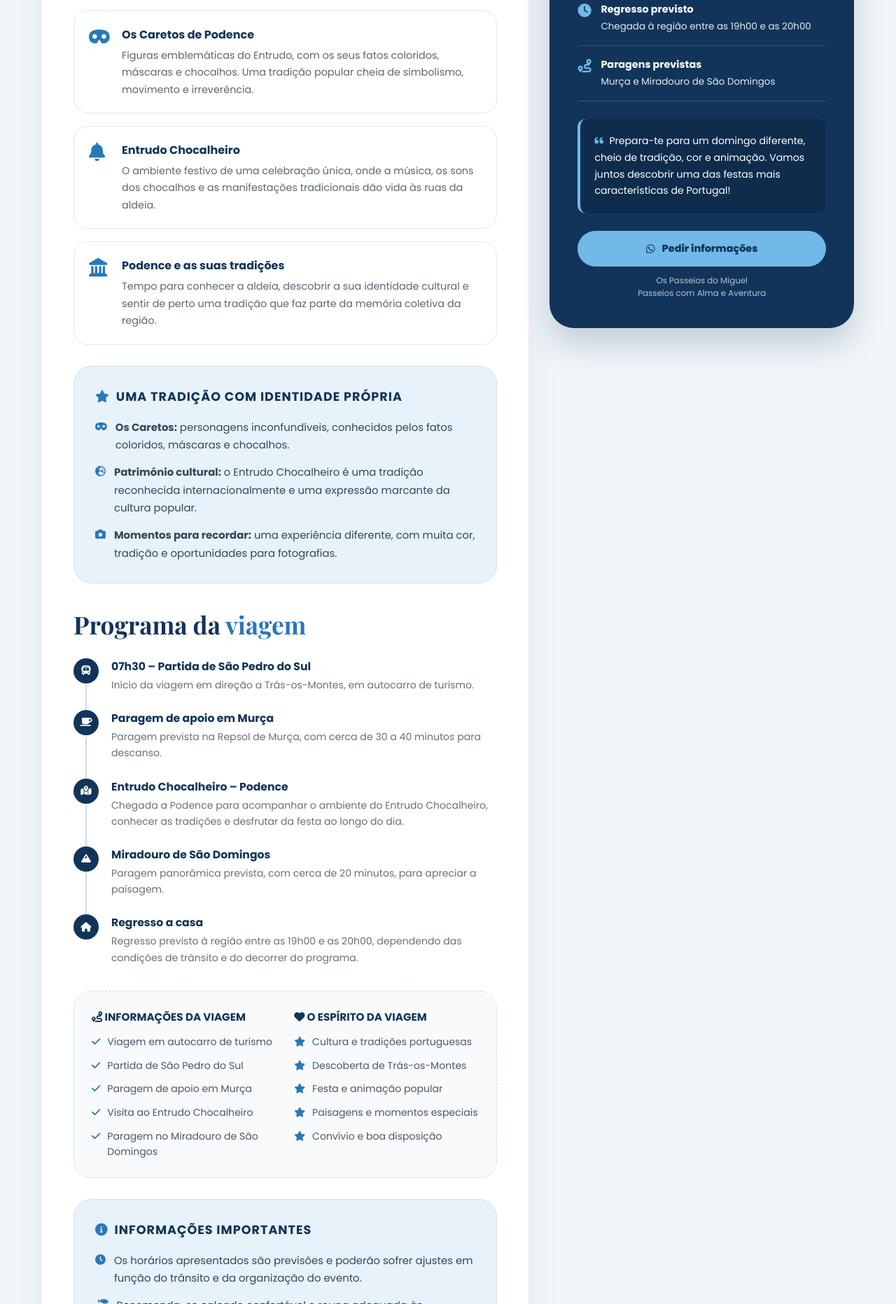
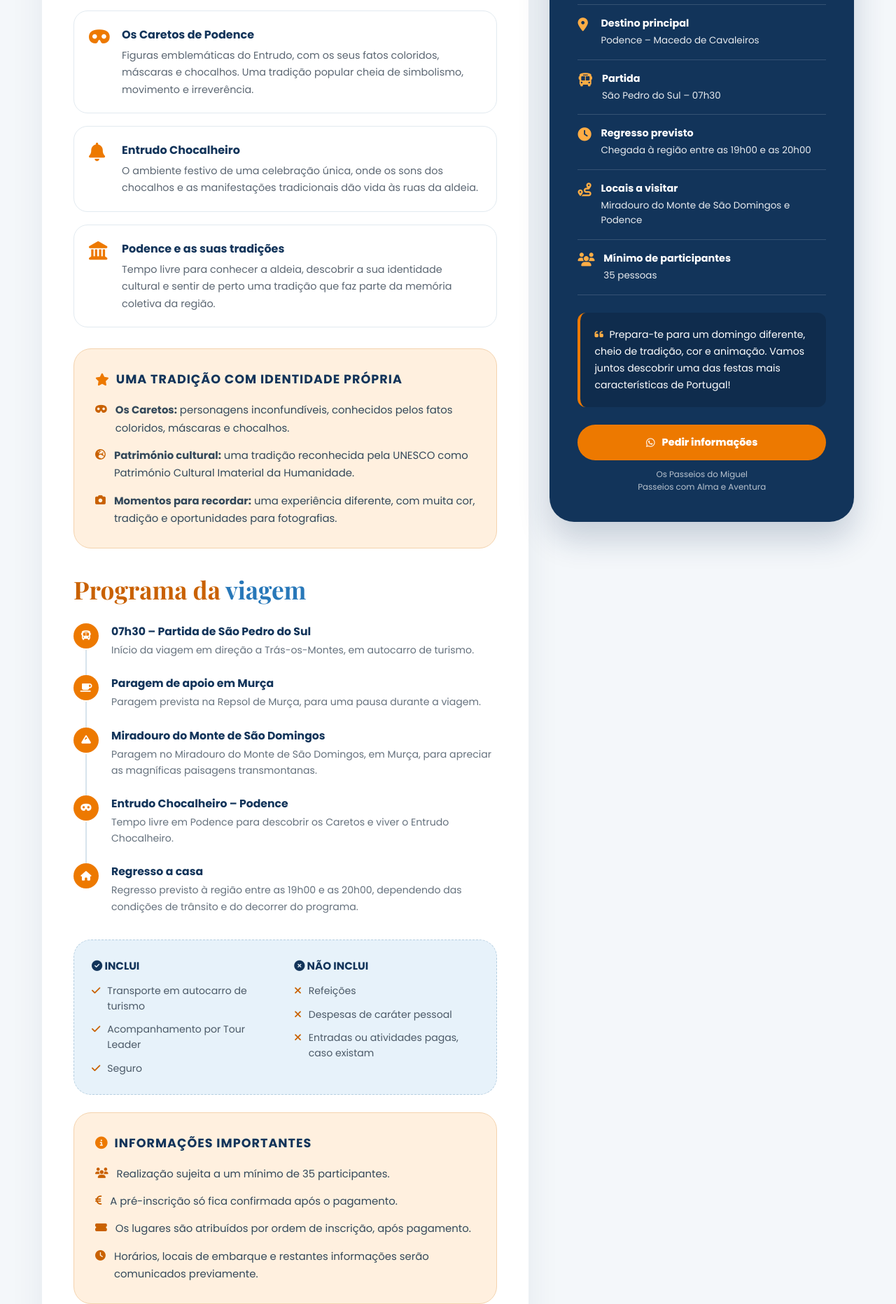
Before and after one commit to MiguelFigueiredo94/passeiosdomiguel, a plain HTML site: page podence2027.html in a window 1280 px wide. Shown: the part 936-2800 px from the top of the page at 70% size. Drawn offline with nearby package versions, Linux system fonts and the light colour scheme.

Commit message:
Update podence2027.html

```diff
--- a/podence2027.html
+++ b/podence2027.html
@@ -12,21 +12,25 @@
 
     <meta charset="UTF-8">
     <meta name="viewport" content="width=device-width, initial-scale=1.0">
-    <meta name="description" content="Vem descobrir o Entrudo Chocalheiro de Podence, uma das tradições mais emblemáticas de Portugal. Passeio a 7 de fevereiro de 2027 com Os Passeios do Miguel.">
+
+    <meta name="description" content="Vem descobrir o Entrudo Chocalheiro de Podence a 7 de fevereiro de 2027. Um dia de tradição, cultura e animação por 35€ por pessoa, com Os Passeios do Miguel.">
+
     <title>Entrudo Chocalheiro de Podence – 07 de fevereiro de 2027 | Os Passeios do Miguel</title>
 
     <link href="https://fonts.googleapis.com/css2?family=Poppins:wght@300;400;600;700;800&family=Playfair+Display:wght@700;900&display=swap" rel="stylesheet">
+
     <link rel="stylesheet" href="https://cdnjs.cloudflare.com/ajax/libs/font-awesome/6.5.1/css/all.min.css">
 
     <style>
         :root {
-            --primary-color: #12345a;
-            --secondary-blue: #2878b9;
-            --accent-blue: #70b9e8;
-            --bg-light: #f1f6fa;
+            --primary-color: #ed7900;
+            --orange-dark: #c96100;
+            --orange-light: #fff0df;
+            --blue-dark: #12345a;
+            --blue-medium: #2878b9;
+            --blue-light: #e7f2fa;
+            --bg-light: #f4f7fa;
             --text-dark: #263747;
-            --light-blue-bg: #e7f2fa;
-            --border-blue: #d3e4f0;
             --white: #ffffff;
         }
 
@@ -44,13 +48,15 @@
             padding-bottom: 40px;
         }
 
+        /* BOTÃO VOLTAR */
+
         .btn-voltar {
             position: fixed;
             top: 25px;
             left: 25px;
             z-index: 1001;
             background: white;
-            color: var(--primary-color);
+            color: var(--blue-dark);
             width: 50px;
             height: 50px;
             border-radius: 50%;
@@ -63,18 +69,20 @@
         }
 
         .btn-voltar:hover {
-            background: var(--primary-color);
+            background: var(--blue-dark);
             color: white;
             transform: translateX(-5px);
         }
+
+        /* CABEÇALHO */
 
         .hero {
             min-height: 470px;
             height: 62vh;
             background:
-                radial-gradient(circle at 80% 20%, rgba(112,185,232,0.35), transparent 30%),
-                radial-gradient(circle at 15% 85%, rgba(40,120,185,0.4), transparent 35%),
-                linear-gradient(135deg, #0b203b 0%, #12345a 48%, #2878b9 100%);
+                radial-gradient(circle at 85% 15%, rgba(255,255,255,0.2), transparent 30%),
+                radial-gradient(circle at 10% 90%, rgba(18,52,90,0.3), transparent 35%),
+                linear-gradient(135deg, #c96100 0%, #ed7900 55%, #ffad45 100%);
             display: flex;
             flex-direction: column;
             justify-content: center;
@@ -92,7 +100,7 @@
         .hero::after {
             content: '';
             position: absolute;
-            border: 1px solid rgba(255,255,255,0.12);
+            border: 2px solid rgba(255,255,255,0.15);
             border-radius: 50%;
             pointer-events: none;
         }
@@ -123,7 +131,7 @@
             font-weight: 900;
             line-height: 1.1;
             margin-bottom: 20px;
-            text-shadow: 2px 2px 15px rgba(0,0,0,0.35);
+            text-shadow: 2px 2px 15px rgba(0,0,0,0.3);
             color: #fff;
         }
 
@@ -132,8 +140,8 @@
             max-width: 700px;
             margin: 0 auto 25px;
             line-height: 1.7;
-            color: rgba(255,255,255,0.9);
-            font-weight: 300;
+            color: rgba(255,255,255,0.95);
+            font-weight: 400;
         }
 
         .data-badge {
@@ -141,14 +149,13 @@
             align-items: center;
             gap: 10px;
             font-size: 1.05em;
-            background: rgba(255,255,255,0.15);
-            backdrop-filter: blur(8px);
+            background: var(--blue-dark);
             color: white;
             padding: 11px 28px;
             border: 1px solid rgba(255,255,255,0.35);
             border-radius: 50px;
             font-weight: 600;
-            box-shadow: 0 4px 15px rgba(0,0,0,0.15);
+            box-shadow: 0 4px 15px rgba(0,0,0,0.18);
         }
 
         .evento-badge {
@@ -157,15 +164,17 @@
             gap: 9px;
             margin-bottom: 24px;
             padding: 10px 22px;
-            background: var(--accent-blue);
-            color: var(--primary-color);
+            background: white;
+            color: var(--blue-dark);
             border-radius: 50px;
             font-size: 0.78em;
             font-weight: 800;
             letter-spacing: 1.5px;
             text-transform: uppercase;
-            box-shadow: 0 5px 20px rgba(0,0,0,0.2);
+            box-shadow: 0 5px 20px rgba(0,0,0,0.15);
         }
+
+        /* ESTRUTURA PRINCIPAL */
 
         .wrapper {
             max-width: 1200px;
@@ -187,13 +196,13 @@
 
         .title-sec {
             font-family: 'Playfair Display', serif;
-            color: var(--primary-color);
+            color: var(--orange-dark);
             font-size: 2.2em;
             margin-bottom: 25px;
         }
 
         .title-sec span {
-            color: var(--secondary-blue);
+            color: var(--blue-medium);
         }
 
         .intro-text {
@@ -207,11 +216,13 @@
         .section-heading {
             font-size: 1.2em;
             margin-bottom: 20px;
-            color: var(--primary-color);
-            border-left: 4px solid var(--secondary-blue);
+            color: var(--blue-dark);
+            border-left: 4px solid var(--primary-color);
             padding-left: 15px;
             font-weight: 700;
         }
+
+        /* DESTAQUES */
 
         .feature-box {
             display: flex;
@@ -226,12 +237,12 @@
 
         .feature-box:hover {
             transform: translateY(-3px);
-            box-shadow: 0 10px 25px rgba(18,52,90,0.07);
-            border-color: var(--accent-blue);
+            box-shadow: 0 10px 25px rgba(237,121,0,0.09);
+            border-color: var(--primary-color);
         }
 
         .feature-box > i {
-            color: var(--secondary-blue);
+            color: var(--primary-color);
             font-size: 1.65em;
             min-width: 27px;
             margin-top: 2px;
@@ -239,7 +250,7 @@
 
         .feature-box h4 {
             font-weight: 700;
-            color: var(--primary-color);
+            color: var(--blue-dark);
             margin-bottom: 5px;
         }
 
@@ -249,16 +260,18 @@
             line-height: 1.7;
         }
 
+        /* CAIXAS DE DESTAQUE */
+
         .tips-section {
-            background: var(--light-blue-bg);
+            background: var(--orange-light);
             border-radius: 25px;
             padding: 30px;
             margin-top: 30px;
-            border: 1px solid var(--border-blue);
+            border: 1px solid #f4d3ae;
         }
 
         .tips-section h4 {
-            color: var(--primary-color);
+            color: var(--blue-dark);
             margin-bottom: 18px;
             font-size: 1.1em;
             text-transform: uppercase;
@@ -270,7 +283,7 @@
         }
 
         .tips-section h4 i {
-            color: var(--secondary-blue);
+            color: var(--primary-color);
         }
 
         .tip-item {
@@ -288,9 +301,11 @@
         }
 
         .tip-item i {
-            color: var(--secondary-blue);
+            color: var(--orange-dark);
             margin-top: 5px;
         }
+
+        /* PROGRAMA */
 
         .program-box {
             margin-top: 35px;
@@ -314,7 +329,7 @@
             top: 38px;
             bottom: 0;
             width: 2px;
-            background: #c8deee;
+            background: #d8e4ed;
         }
 
         .program-icon {
@@ -333,7 +348,7 @@
         }
 
         .program-content h4 {
-            color: var(--primary-color);
+            color: var(--blue-dark);
             font-size: 0.98em;
             margin-bottom: 4px;
         }
@@ -344,15 +359,17 @@
             line-height: 1.65;
         }
 
+        /* INCLUI / NÃO INCLUI */
+
         .info-lists {
             display: grid;
             grid-template-columns: 1fr 1fr;
             gap: 25px;
             margin-top: 35px;
-            background: #f8fafc;
+            background: var(--blue-light);
             padding: 25px;
             border-radius: 25px;
-            border: 1px dashed #cbdce8;
+            border: 1px dashed #b6cfe1;
         }
 
         .info-item {
@@ -371,12 +388,14 @@
         }
 
         .info-item i {
-            color: var(--secondary-blue);
+            color: var(--orange-dark);
             margin-top: 3px;
         }
 
+        /* CARTÃO LATERAL */
+
         .booking-card {
-            background: var(--primary-color);
+            background: var(--blue-dark);
             color: white;
             padding: 40px;
             border-radius: 35px;
@@ -411,10 +430,48 @@
         .booking-subtitle {
             font-size: 0.82em;
             font-weight: 700;
-            color: var(--accent-blue);
-            margin-bottom: 28px;
+            color: #ffad45;
+            margin-bottom: 25px;
             text-transform: uppercase;
             letter-spacing: 1px;
+        }
+
+        /* PREÇO */
+
+        .price-box {
+            background: var(--primary-color);
+            border-radius: 22px;
+            padding: 22px 18px;
+            text-align: center;
+            margin-bottom: 25px;
+            box-shadow: 0 8px 20px rgba(0,0,0,0.15);
+            position: relative;
+        }
+
+        .price-label {
+            display: block;
+            font-size: 0.82em;
+            font-weight: 600;
+            text-transform: uppercase;
+            letter-spacing: 1px;
+            color: white;
+            margin-bottom: 4px;
+        }
+
+        .price-value {
+            display: block;
+            font-family: 'Playfair Display', serif;
+            font-size: 3.5em;
+            line-height: 1.15;
+            font-weight: 900;
+            color: white;
+        }
+
+        .price-note {
+            display: block;
+            font-size: 0.78em;
+            color: rgba(255,255,255,0.9);
+            margin-top: 5px;
         }
 
         .status-banner {
@@ -441,7 +498,7 @@
         }
 
         .booking-detail i {
-            color: var(--accent-blue);
+            color: #ffad45;
             font-size: 1.2em;
             margin-top: 3px;
             min-width: 20px;
@@ -464,7 +521,7 @@
             margin-top: 25px;
             padding: 20px;
             background: rgba(0,0,0,0.15);
-            border-left: 4px solid var(--accent-blue);
+            border-left: 4px solid var(--primary-color);
             border-radius: 12px;
             font-size: 0.88em;
             line-height: 1.7;
@@ -472,7 +529,7 @@
         }
 
         .booking-message i {
-            color: var(--accent-blue);
+            color: #ffad45;
             margin-right: 5px;
         }
 
@@ -484,8 +541,8 @@
             width: 100%;
             margin-top: 25px;
             padding: 15px 20px;
-            background: var(--accent-blue);
-            color: var(--primary-color);
+            background: var(--primary-color);
+            color: white;
             text-decoration: none;
             border-radius: 50px;
             font-size: 0.9em;
@@ -496,6 +553,7 @@
 
         .btn-contacto:hover {
             background: white;
+            color: var(--blue-dark);
             transform: translateY(-3px);
         }
 
@@ -507,6 +565,8 @@
             line-height: 1.5;
         }
 
+        /* RODAPÉ */
+
         footer {
             max-width: 1200px;
             margin: 40px auto 0;
@@ -517,8 +577,10 @@
         }
 
         footer strong {
-            color: var(--primary-color);
+            color: var(--blue-dark);
         }
+
+        /* RESPONSIVO */
 
         @media (max-width: 900px) {
             .hero {
@@ -600,6 +662,10 @@
             .program-item {
                 gap: 13px;
             }
+
+            .price-value {
+                font-size: 3em;
+            }
         }
     </style>
 </head>
@@ -610,7 +676,10 @@
         <i class="fas fa-arrow-left"></i>
     </a>
 
+    <!-- CABEÇALHO -->
+
     <header class="hero">
+
         <div class="hero-content">
 
             <div class="evento-badge">
@@ -631,9 +700,12 @@
             </div>
 
         </div>
+
     </header>
 
     <div class="wrapper">
+
+        <!-- CONTEÚDO PRINCIPAL -->
 
         <main class="main-card">
 
@@ -674,9 +746,9 @@
                 <div>
                     <h4>Entrudo Chocalheiro</h4>
                     <p>
-                        O ambiente festivo de uma celebração única, onde a música,
-                        os sons dos chocalhos e as manifestações tradicionais
-                        dão vida às ruas da aldeia.
+                        O ambiente festivo de uma celebração única, onde os sons
+                        dos chocalhos e as manifestações tradicionais dão vida
+                        às ruas da aldeia.
                     </p>
                 </div>
             </div>
@@ -686,14 +758,17 @@
                 <div>
                     <h4>Podence e as suas tradições</h4>
                     <p>
-                        Tempo para conhecer a aldeia, descobrir a sua identidade
+                        Tempo livre para conhecer a aldeia, descobrir a sua identidade
                         cultural e sentir de perto uma tradição que faz parte
                         da memória coletiva da região.
                     </p>
                 </div>
             </div>
 
+            <!-- DESTAQUE CULTURAL -->
+
             <div class="tips-section">
+
                 <h4>
                     <i class="fas fa-star"></i>
                     Uma tradição com identidade própria
@@ -712,8 +787,8 @@
                     <i class="fas fa-globe-europe"></i>
                     <span>
                         <strong>Património cultural:</strong>
-                        o Entrudo Chocalheiro é uma tradição reconhecida
-                        internacionalmente e uma expressão marcante da cultura popular.
+                        uma tradição reconhecida pela UNESCO como Património Cultural
+                        Imaterial da Humanidade.
                     </span>
                 </div>
 
@@ -725,7 +800,10 @@
                         e oportunidades para fotografias.
                     </span>
                 </div>
+
             </div>
+
+            <!-- PROGRAMA -->
 
             <div class="program-box">
 
@@ -753,22 +831,8 @@
                     <div class="program-content">
                         <h4>Paragem de apoio em Murça</h4>
                         <p>
-                            Paragem prevista na Repsol de Murça, com cerca
-                            de 30 a 40 minutos para descanso.
-                        </p>
-                    </div>
-                </div>
-
-                <div class="program-item">
-                    <div class="program-icon">
-                        <i class="fas fa-map-marked-alt"></i>
-                    </div>
-                    <div class="program-content">
-                        <h4>Entrudo Chocalheiro – Podence</h4>
-                        <p>
-                            Chegada a Podence para acompanhar o ambiente
-                            do Entrudo Chocalheiro, conhecer as tradições
-                            e desfrutar da festa ao longo do dia.
+                            Paragem prevista na Repsol de Murça, para uma pausa
+                            durante a viagem.
                         </p>
                     </div>
                 </div>
@@ -778,10 +842,23 @@
                         <i class="fas fa-mountain"></i>
                     </div>
                     <div class="program-content">
-                        <h4>Miradouro de São Domingos</h4>
+                        <h4>Miradouro do Monte de São Domingos</h4>
                         <p>
-                            Paragem panorâmica prevista, com cerca de
-                            20 minutos, para apreciar a paisagem.
+                            Paragem no Miradouro do Monte de São Domingos, em Murça,
+                            para apreciar as magníficas paisagens transmontanas.
+                        </p>
+                    </div>
+                </div>
+
+                <div class="program-item">
+                    <div class="program-icon">
+                        <i class="fas fa-mask"></i>
+                    </div>
+                    <div class="program-content">
+                        <h4>Entrudo Chocalheiro – Podence</h4>
+                        <p>
+                            Tempo livre em Podence para descobrir os Caretos
+                            e viver o Entrudo Chocalheiro.
                         </p>
                     </div>
                 </div>
@@ -793,113 +870,111 @@
                     <div class="program-content">
                         <h4>Regresso a casa</h4>
                         <p>
-                            Regresso previsto à região entre as 19h00
-                            e as 20h00, dependendo das condições de trânsito
-                            e do decorrer do programa.
+                            Regresso previsto à região entre as 19h00 e as 20h00,
+                            dependendo das condições de trânsito e do decorrer
+                            do programa.
                         </p>
                     </div>
                 </div>
 
             </div>
 
+            <!-- INCLUI / NÃO INCLUI -->
+
             <div class="info-lists">
 
                 <div>
-                    <h4 style="margin-bottom:14px; color:var(--primary-color); font-size:0.95em; font-weight:700;">
-                        <i class="fas fa-route"></i> INFORMAÇÕES DA VIAGEM
+
+                    <h4 style="margin-bottom:14px; color:var(--blue-dark); font-size:0.95em; font-weight:700;">
+                        <i class="fas fa-check-circle"></i> INCLUI
                     </h4>
 
                     <li class="info-item">
                         <i class="fas fa-check"></i>
-                        Viagem em autocarro de turismo
+                        Transporte em autocarro de turismo
                     </li>
 
                     <li class="info-item">
                         <i class="fas fa-check"></i>
-                        Partida de São Pedro do Sul
+                        Acompanhamento por Tour Leader
                     </li>
 
                     <li class="info-item">
                         <i class="fas fa-check"></i>
-                        Paragem de apoio em Murça
+                        Seguro
+                    </li>
+
+                </div>
+
+                <div>
+
+                    <h4 style="margin-bottom:14px; color:var(--blue-dark); font-size:0.95em; font-weight:700;">
+                        <i class="fas fa-times-circle"></i> NÃO INCLUI
+                    </h4>
+
+                    <li class="info-item">
+                        <i class="fas fa-times"></i>
+                        Refeições
                     </li>
 
                     <li class="info-item">
-                        <i class="fas fa-check"></i>
-                        Visita ao Entrudo Chocalheiro
+                        <i class="fas fa-times"></i>
+                        Despesas de caráter pessoal
                     </li>
 
                     <li class="info-item">
-                        <i class="fas fa-check"></i>
-                        Paragem no Miradouro de São Domingos
-                    </li>
-                </div>
-
-                <div>
-                    <h4 style="margin-bottom:14px; color:var(--primary-color); font-size:0.95em; font-weight:700;">
-                        <i class="fas fa-heart"></i> O ESPÍRITO DA VIAGEM
-                    </h4>
-
-                    <li class="info-item">
-                        <i class="fas fa-star"></i>
-                        Cultura e tradições portuguesas
+                        <i class="fas fa-times"></i>
+                        Entradas ou atividades pagas, caso existam
                     </li>
 
-                    <li class="info-item">
-                        <i class="fas fa-star"></i>
-                        Descoberta de Trás-os-Montes
-                    </li>
-
-                    <li class="info-item">
-                        <i class="fas fa-star"></i>
-                        Festa e animação popular
-                    </li>
-
-                    <li class="info-item">
-                        <i class="fas fa-star"></i>
-                        Paisagens e momentos especiais
-                    </li>
-
-                    <li class="info-item">
-                        <i class="fas fa-star"></i>
-                        Convívio e boa disposição
-                    </li>
                 </div>
 
             </div>
 
-            <div class="tips-section" style="margin-top:30px;">
+            <!-- INFORMAÇÕES IMPORTANTES -->
+
+            <div class="tips-section" style="margin-top:25px;">
+
                 <h4>
                     <i class="fas fa-info-circle"></i>
                     Informações importantes
                 </h4>
 
                 <div class="tip-item">
-                    <i class="fas fa-clock"></i>
+                    <i class="fas fa-users"></i>
                     <span>
-                        Os horários apresentados são previsões e poderão sofrer
-                        ajustes em função do trânsito e da organização do evento.
+                        Realização sujeita a um mínimo de 35 participantes.
                     </span>
                 </div>
 
                 <div class="tip-item">
-                    <i class="fas fa-shoe-prints"></i>
+                    <i class="fas fa-euro-sign"></i>
                     <span>
-                        Recomenda-se calçado confortável e roupa adequada
-                        às condições meteorológicas de fevereiro.
+                        A pré-inscrição só fica confirmada após o pagamento.
                     </span>
                 </div>
 
                 <div class="tip-item">
-                    <i class="fas fa-users"></i>
+                    <i class="fas fa-ticket-alt"></i>
                     <span>
-                        O programa poderá ser ajustado de acordo com a dinâmica
-                        e as condições de acesso ao evento.
+                        Os lugares são atribuídos por ordem de inscrição,
+                        após pagamento.
                     </span>
                 </div>
+
+                <div class="tip-item">
+                    <i class="fas fa-clock"></i>
+                    <span>
+                        Horários, locais de embarque e restantes informações
+                        serão comunicados previamente.
+                    </span>
+                </div>
+
             </div>
 
         </main>
+
+        <!-- CARTÃO LATERAL -->
 
         <aside class="booking-card">
 
@@ -909,6 +984,24 @@
                 <i class="fas fa-mask"></i>
                 Uma tradição que vale a pena conhecer
             </p>
+
+            <!-- PREÇO -->
+
+            <div class="price-box">
+
+                <span class="price-label">
+                    Preço por pessoa
+                </span>
+
+                <span class="price-value">
+                    35€
+                </span>
+
+                <span class="price-note">
+                    Um dia de tradição e animação!
+                </span>
+
+            </div>
 
             <div class="status-banner">
                 <i class="fas fa-calendar-check"></i>
@@ -950,8 +1043,18 @@
             <div class="booking-detail">
                 <i class="fas fa-route"></i>
                 <div>
-                    <strong>Paragens previstas</strong>
-                    <span>Murça e Miradouro de São Domingos</span>
+                    <strong>Locais a visitar</strong>
+                    <span>
+                        Miradouro do Monte de São Domingos e Podence
+                    </span>
+                </div>
+            </div>
+
+            <div class="booking-detail">
+                <i class="fas fa-users"></i>
+                <div>
+                    <strong>Mínimo de participantes</strong>
+                    <span>35 pessoas</span>
                 </div>
             </div>
 
@@ -966,8 +1069,10 @@
                class="btn-contacto"
                target="_blank"
                rel="noopener">
+
                 <i class="fab fa-whatsapp"></i>
                 Pedir informações
+
             </a>
 
             <p class="contact-note">
@@ -980,6 +1085,8 @@
 
     </div>
 
+    <!-- RODAPÉ -->
+
     <footer>
         <p>
             <strong>Os Passeios do Miguel</strong>
```
